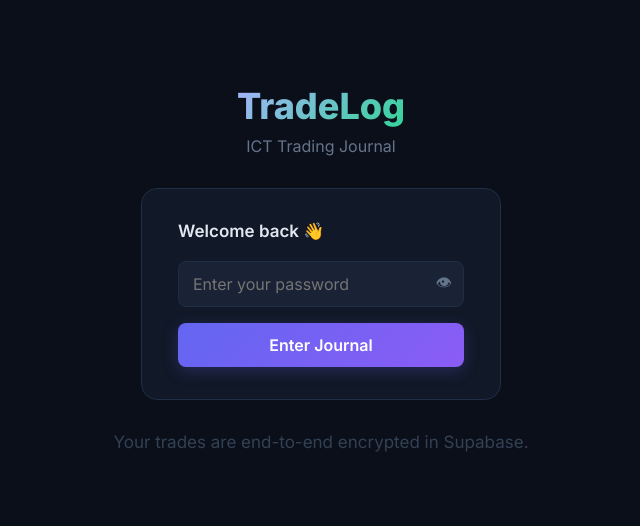
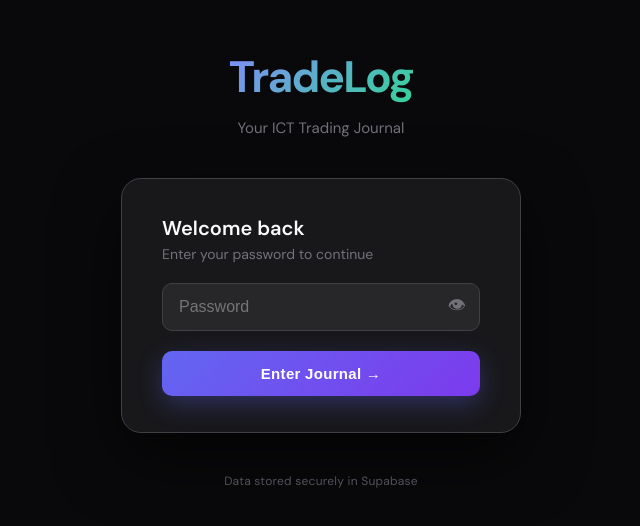
Before and after one commit to kgfxtrader/tradelog, a React (Vite) app: page / in a window 1280 px wide. Shown: the part 132-658 px from the top of the page, without its empty margins (319-959 px from the left). Built offline with nearby package versions, Linux system fonts and the light colour scheme.

Commit message:
premium redesign

```diff
--- a/src/App.jsx
+++ b/src/App.jsx
@@ -2,9 +2,9 @@ import { useState, useEffect, useMemo, useRef, useCallback } from "react";
 import { BarChart, Bar, LineChart, Line, XAxis, YAxis, Tooltip, ResponsiveContainer, Cell, ReferenceLine } from "recharts";
 
 // ─── FONTS ────────────────────────────────────────────────────────────────────
-const FONT_URL = "https://fonts.googleapis.com/css2?family=Inter:wght@400;500;600;700;800;900&family=JetBrains+Mono:wght@400;500;600;700&display=swap";
-const FONT_BODY = "'Inter', sans-serif";
-const FONT_MONO = "'JetBrains Mono', monospace";
+const FONT_URL = "https://fonts.googleapis.com/css2?family=DM+Sans:wght@300;400;500;600;700&family=DM+Mono:wght@400;500&display=swap";
+const FONT_BODY = "'DM Sans', sans-serif";
+const FONT_MONO = "'DM Mono', monospace";
 
 // ─── CONSTANTS ────────────────────────────────────────────────────────────────
 const PAIRS = ["EURUSD","GBPUSD","USDJPY","USDCHF","AUDUSD","NZDUSD","USDCAD","EURGBP","EURJPY","GBPJPY","XAUUSD","GBPCHF","EURCAD","AUDCAD","Other"];
@@ -34,18 +34,21 @@ const TEMPLATES = [
 ];
 
 // ─── THEME ────────────────────────────────────────────────────────────────────
-const G = "#10b981";       // emerald green — wins, positive
-const R = "#f43f5e";       // rose red — losses, negative
-const A = "#f59e0b";       // amber — neutral, warnings
-const BG = "#0b0f19";      // deep navy-black background
-const CARD = "#111827";    // dark navy card
-const CARD2 = "#1a2235";   // slightly lighter card
-const BORDER = "#1f2d45";  // navy border
-const TEXT = "#e2e8f0";    // cool white text
-const M2 = "#64748b";      // slate muted
-const MUTED = "#334155";   // darker slate
-const ACCENT = "#6366f1";  // indigo accent
+const G = "#22c55e";       // green — wins
+const R = "#ef4444";       // red — losses
+const A = "#eab308";       // yellow — BE / neutral
+const BG = "#09090b";      // near-black zinc background
+const CARD = "#18181b";    // zinc-900 card
+const CARD2 = "#27272a";   // zinc-800 inner card
+const BORDER = "#3f3f46";  // zinc-700 border
+const TEXT = "#fafafa";    // zinc-50 white text
+const TEXT2 = "#a1a1aa";   // zinc-400 secondary text
+const M2 = "#71717a";      // zinc-500 muted
+const MUTED = "#52525b";   // zinc-600
+const ACCENT = "#818cf8";  // indigo-400
+const ACCENT2 = "#6366f1"; // indigo-500
 const BC = { Bullish: G, Bearish: R, Neutral: A };
+const SHADOW = "0 1px 3px rgba(0,0,0,0.4), 0 1px 2px rgba(0,0,0,0.3)";
 const SUPABASE_URL = "https://yppvcrlwxgxswruaadkf.supabase.co";
 const SUPABASE_KEY = "eyJhbGciOiJIUzI1NiIsInR5cCI6IkpXVCJ9.eyJpc3MiOiJzdXBhYmFzZSIsInJlZiI6InlwcHZjcmx3eGd4c3dydWFhZGtmIiwicm9sZSI6ImFub24iLCJpYXQiOjE3NzcyMzY3MjQsImV4cCI6MjA5MjgxMjcyNH0.T4Bx0iqW9Ae_hMFXrScjXtBZS8tczc8-1Lpv-SjaBRI";
 
@@ -79,34 +82,35 @@ function LoginScreen({ onLogin }) {
     else { setError(true); setTimeout(() => setError(false), 1500); }
   };
   return (
-    <div style={{ position: "fixed", inset: 0, background: BG, display: "flex", flexDirection: "column", alignItems: "center", justifyContent: "center", gap: 32 }}>
-      <style>{`@import url('${FONT_URL}'); *{box-sizing:border-box}`}</style>
-      {/* Logo */}
+    <div style={{ position: "fixed", inset: 0, background: BG, display: "flex", flexDirection: "column", alignItems: "center", justifyContent: "center", gap: 40 }}>
+      <style>{`@import url('${FONT_URL}'); *{box-sizing:border-box;margin:0;padding:0} body{font-family:${FONT_BODY};-webkit-font-smoothing:antialiased;background:${BG}}`}</style>
       <div style={{ textAlign: "center" }}>
-        <div style={{ fontSize: 36, fontWeight: 800, background: "linear-gradient(135deg, #a5b4fc, #34d399)", WebkitBackgroundClip: "text", WebkitTextFillColor: "transparent", marginBottom: 8, fontFamily: FONT_BODY }}>TradeLog</div>
-        <div style={{ fontSize: 16, color: M2, fontFamily: FONT_BODY }}>ICT Trading Journal</div>
+        <div style={{ fontSize: 44, fontWeight: 700, background: "linear-gradient(135deg, #818cf8, #34d399)", WebkitBackgroundClip: "text", WebkitTextFillColor: "transparent", letterSpacing: "-0.04em", marginBottom: 12, fontFamily: FONT_BODY }}>TradeLog</div>
+        <div style={{ fontSize: 15, color: M2, fontWeight: 400 }}>Your ICT Trading Journal</div>
       </div>
-      {/* Card */}
-      <div style={{ background: CARD, border: "1px solid " + BORDER, borderRadius: 16, padding: "32px 36px", width: "100%", maxWidth: 360, display: "flex", flexDirection: "column", gap: 16 }}>
-        <div style={{ fontSize: 17, fontWeight: 600, color: TEXT, fontFamily: FONT_BODY, marginBottom: 4 }}>Welcome back 👋</div>
+      <div style={{ background: CARD, border: "1px solid " + BORDER, borderRadius: 20, padding: "36px 40px", width: "100%", maxWidth: 400, display: "flex", flexDirection: "column", gap: 20, boxShadow: "0 24px 64px rgba(0,0,0,0.6)" }}>
+        <div>
+          <div style={{ fontSize: 20, fontWeight: 600, color: TEXT, marginBottom: 4 }}>Welcome back</div>
+          <div style={{ fontSize: 14, color: M2 }}>Enter your password to continue</div>
+        </div>
         <div style={{ position: "relative" }}>
           <input
             type={show ? "text" : "password"}
             value={pw}
             onChange={e => setPw(e.target.value)}
             onKeyDown={e => e.key === "Enter" && submit()}
-            placeholder="Enter your password"
+            placeholder="Password"
             autoFocus
-            style={{ width: "100%", padding: "12px 44px 12px 14px", borderRadius: 8, border: "1px solid " + (error ? R : pw ? ACCENT : BORDER), background: CARD2, color: TEXT, fontSize: 16, fontFamily: FONT_BODY, outline: "none", transition: "border-color .2s" }}
+            style={{ width: "100%", padding: "14px 48px 14px 16px", borderRadius: 10, border: "1.5px solid " + (error ? "#ef4444" : pw ? ACCENT : BORDER), background: CARD2, color: TEXT, fontSize: 16, outline: "none", transition: "border-color 0.2s" }}
           />
-          <button onClick={() => setShow(s => !s)} style={{ position: "absolute", right: 12, top: "50%", transform: "translateY(-50%)", background: "none", border: "none", color: M2, cursor: "pointer", fontSize: 16, padding: 0 }}>{show ? "🙈" : "👁"}</button>
-        </div>
-        {error && <div style={{ fontSize: 16, color: R, fontFamily: FONT_BODY, marginTop: -8 }}>Incorrect password. Try again.</div>}
-        <button onClick={submit} style={{ padding: "12px", borderRadius: 8, border: "none", background: "linear-gradient(135deg, #6366f1, #8b5cf6)", color: "#fff", fontSize: 16, fontWeight: 600, cursor: "pointer", fontFamily: FONT_BODY, boxShadow: "0 4px 16px #6366f140" }}>
-          Enter Journal
+          <button onClick={() => setShow(s => !s)} style={{ position: "absolute", right: 14, top: "50%", transform: "translateY(-50%)", background: "none", border: "none", color: M2, cursor: "pointer", fontSize: 18, padding: 0 }}>{show ? "🙈" : "👁"}</button>
+        </div>
+        {error && <div style={{ fontSize: 13, color: "#f87171", fontWeight: 500, marginTop: -10 }}>Incorrect password. Try again.</div>}
+        <button onClick={submit} style={{ padding: "14px", borderRadius: 10, border: "none", background: "linear-gradient(135deg, " + ACCENT2 + ", #7c3aed)", color: "#fff", fontSize: 15, fontWeight: 600, cursor: "pointer", boxShadow: "0 8px 24px " + ACCENT2 + "50", letterSpacing: "0.02em" }}>
+          Enter Journal →
         </button>
       </div>
-      <div style={{ fontSize: 17, color: MUTED, fontFamily: FONT_BODY }}>Your trades are end-to-end encrypted in Supabase.</div>
+      <div style={{ fontSize: 12, color: MUTED, letterSpacing: "0.02em" }}>Data stored securely in Supabase</div>
     </div>
   );
 }
@@ -354,58 +358,74 @@ function TemplatePicker({ value, onChange, direction }) {
 
 // ─── SMALL COMPONENTS ────────────────────────────────────────────────────────
 function Pill({ result }) {
-  const colors = { Win: ["#10b98118","#10b981","#d1fae5"], Loss: ["#f43f5e18","#f43f5e","#ffe4e6"], BE: ["#f59e0b18","#f59e0b","#fef3c7"], Open: [MUTED+"40",M2,"#94a3b8"] };
-  const [bg, border, col] = colors[result] || colors.Open;
-  return <span style={{ background: bg, color: col, border: "1px solid " + border + "50", padding: "2px 9px", borderRadius: 20, fontSize: 16, fontWeight: 600, letterSpacing: 0.3 }}>{result}</span>;
+  const colors = {
+    Win:  { bg: "#16a34a15", border: "#22c55e40", text: "#4ade80" },
+    Loss: { bg: "#dc262615", border: "#ef444440", text: "#f87171" },
+    BE:   { bg: "#ca8a0415", border: "#eab30840", text: "#facc15" },
+    Open: { bg: "#3f3f4620", border: "#52525b40", text: "#a1a1aa" }
+  };
+  const c = colors[result] || colors.Open;
+  return (
+    <span style={{ background: c.bg, color: c.text, border: "1px solid " + c.border, padding: "3px 10px", borderRadius: 6, fontSize: 12, fontWeight: 600, letterSpacing: "0.04em", textTransform: "uppercase" }}>
+      {result}
+    </span>
+  );
 }
 
 function Rr({ v }) {
   const n = parseFloat(v);
-  const c = isNaN(n) ? M2 : n > 0 ? G : n < 0 ? R : A;
-  return <span style={{ color: c, fontFamily: FONT_MONO, fontWeight: 600 }}>{isNaN(n) ? "—" : (n > 0 ? "+" : "") + n.toFixed(2) + "R"}</span>;
+  const c = isNaN(n) ? M2 : n > 0 ? "#4ade80" : n < 0 ? "#f87171" : "#facc15";
+  return <span style={{ color: c, fontFamily: FONT_MONO, fontWeight: 600, fontSize: 14 }}>{isNaN(n) ? "—" : (n > 0 ? "+" : "") + n.toFixed(2) + "R"}</span>;
 }
 
 function StatBox({ label, value, color, sub }) {
   return (
-    <div style={{ background: CARD, border: "1px solid " + BORDER, borderLeft: "3px solid " + (color || ACCENT), borderRadius: 8, padding: "12px 16px", flex: "1 1 100px" }}>
-      <div style={{ fontSize: 16, color: M2, fontWeight: 500, marginBottom: 5, letterSpacing: 0.5 }}>{label}</div>
-      <div style={{ fontSize: 26, fontWeight: 800, color: color || TEXT, fontFamily: FONT_MONO, lineHeight: 1 }}>{value}</div>
-      {sub && <div style={{ fontSize: 16, color: M2, marginTop: 4, fontFamily: FONT_MONO }}>{sub}</div>}
+    <div style={{ background: CARD, border: "1px solid " + BORDER, borderRadius: 14, padding: "20px 22px", flex: "1 1 130px", boxShadow: "0 4px 24px rgba(0,0,0,0.3)", display: "flex", flexDirection: "column", gap: 8 }}>
+      <div style={{ fontSize: 11, fontWeight: 600, color: M2, textTransform: "uppercase", letterSpacing: "0.1em" }}>{label}</div>
+      <div style={{ fontSize: 30, fontWeight: 700, color: color || TEXT, fontFamily: FONT_MONO, lineHeight: 1, letterSpacing: "-0.03em" }}>{value}</div>
+      {sub && <div style={{ fontSize: 12, color: M2, fontFamily: FONT_MONO, marginTop: 2 }}>{sub}</div>}
     </div>
   );
 }
 
 function WBar({ wr, total }) {
+  const col = wr >= 50 ? "#4ade80" : R;
   return (
-    <div style={{ display: "flex", alignItems: "center", gap: 6 }}>
-      <div style={{ width: 60, height: 3, background: BORDER, borderRadius: 2 }}>
-        <div style={{ width: wr + "%", height: "100%", background: wr >= 50 ? G : R, borderRadius: 2 }} />
+    <div style={{ display: "flex", alignItems: "center", gap: 8 }}>
+      <div style={{ width: 80, height: 4, background: CARD2, borderRadius: 4, overflow: "hidden" }}>
+        <div style={{ width: wr + "%", height: "100%", background: col, borderRadius: 4, transition: "width 0.5s ease" }} />
       </div>
-      <span style={{ fontSize: 16, color: wr >= 50 ? G : total ? R : M2, fontFamily: FONT_MONO }}>{total ? wr + "%" : "—"}</span>
+      <span style={{ fontSize: 13, fontWeight: 600, color: col, fontFamily: FONT_MONO, minWidth: 36 }}>{total ? wr + "%" : "—"}</span>
     </div>
   );
 }
 
 function SH({ children, color }) {
-  return <div style={{ fontSize: 17, color: color || M2, fontWeight: 600, marginBottom: 12, letterSpacing: 0.3 }}>{children}</div>;
+  return (
+    <div style={{ fontSize: 11, fontWeight: 700, color: color || M2, textTransform: "uppercase", letterSpacing: "0.1em", marginBottom: 16 }}>
+      {children}
+    </div>
+  );
 }
 
 function ChartTip({ active, payload, label }) {
   if (!active || !payload || !payload.length) return null;
   return (
-    <div style={{ background: "#1a1d28", border: "1px solid " + BORDER, borderRadius: 5, padding: "6px 10px" }}>
-      <div style={{ color: M2, fontSize: 16, marginBottom: 2 }}>{label}</div>
-      {payload.map((p, i) => <div key={i} style={{ color: p.color || TEXT, fontSize: 17, fontFamily: FONT_MONO }}>{p.name}: {typeof p.value === "number" ? p.value.toFixed(2) : p.value}</div>)}
+    <div style={{ background: CARD2, border: "1px solid " + BORDER, borderRadius: 8, padding: "10px 14px", boxShadow: "0 8px 24px rgba(0,0,0,0.4)" }}>
+      <div style={{ color: M2, fontSize: 12, marginBottom: 4, fontWeight: 500 }}>{label}</div>
+      {payload.map((p, i) => (
+        <div key={i} style={{ color: p.color || TEXT, fontSize: 13, fontFamily: FONT_MONO, fontWeight: 600 }}>{p.name}: {typeof p.value === "number" ? p.value.toFixed(2) : p.value}</div>
+      ))}
     </div>
   );
 }
 
 function Stars({ value, onChange }) {
   return (
-    <div style={{ display: "flex", gap: 3 }}>
+    <div style={{ display: "flex", gap: 4 }}>
       {[1, 2, 3, 4, 5].map(n => (
         <span key={n} onClick={() => onChange && onChange(n)}
-          style={{ fontSize: 17, cursor: onChange ? "pointer" : "default", color: n <= (value || 0) ? A : MUTED }}>★</span>
+          style={{ fontSize: 20, cursor: onChange ? "pointer" : "default", color: n <= (value || 0) ? "#facc15" : MUTED, transition: "color 0.15s" }}>★</span>
       ))}
     </div>
   );
@@ -1365,57 +1385,95 @@ function TradingJournal() {
 
   const closedCount = trades.filter(t => t.result !== "Open").length;
 
-  const navStyle = t => ({ padding: "6px 12px", borderRadius: 6, border: "1px solid " + (tab === t ? ACCENT : BORDER), background: tab === t ? ACCENT + "20" : "transparent", color: tab === t ? "#a5b4fc" : M2, cursor: "pointer", fontFamily: FONT_BODY, fontSize: 17, fontWeight: tab === t ? 600 : 400 });
-  const thS = { padding: "7px 9px", fontSize: 16, color: M2, textTransform: "uppercase", letterSpacing: 1.5, textAlign: "left", fontFamily: FONT_MONO, borderBottom: "1px solid " + BORDER, whiteSpace: "nowrap" };
-  const tdS = { padding: "6px 9px", fontSize: 16, color: TEXT, fontFamily: FONT_MONO, borderBottom: "1px solid " + BORDER + "10" };
+  const navStyle = t => ({
+    padding: "7px 16px",
+    borderRadius: 8,
+    border: "none",
+    background: tab === t ? CARD2 : "transparent",
+    color: tab === t ? TEXT : M2,
+    cursor: "pointer",
+    fontFamily: FONT_BODY,
+    fontSize: 14,
+    fontWeight: tab === t ? 600 : 400,
+    transition: "all 0.15s",
+    textTransform: "capitalize"
+  });
+  const thS = { padding: "12px 16px", fontSize: 11, fontWeight: 700, color: M2, textTransform: "uppercase", letterSpacing: "0.08em", textAlign: "left", borderBottom: "1px solid " + BORDER, whiteSpace: "nowrap" };
+  const tdS = { padding: "14px 16px", fontSize: 14, color: TEXT, borderBottom: "1px solid " + BORDER + "60", verticalAlign: "middle" };
 
   return (
     <div style={{ background: BG, minHeight: "100vh", color: TEXT, fontFamily: FONT_BODY }}>
-      <style>{`@import url('${FONT_URL}'); html,body,#root{margin:0;padding:0;width:100%;min-height:100vh;background:${BG};font-size:16px} @keyframes spin{to{transform:rotate(360deg)}} @keyframes slideIn{from{transform:translateX(100%)}to{transform:translateX(0)}} @keyframes pulse{0%,100%{opacity:1}50%{opacity:0.4}} *{box-sizing:border-box;margin:0;padding:0} ::-webkit-scrollbar{width:4px;height:4px} ::-webkit-scrollbar-thumb{background:${MUTED};border-radius:2px} button,input,select,textarea{font-family:${FONT_BODY};font-size:15px}`}</style>
+      <style>{`
+        @import url('${FONT_URL}');
+        html, body, #root { margin:0; padding:0; width:100%; min-height:100vh; background:${BG}; -webkit-font-smoothing:antialiased; }
+        * { box-sizing:border-box; }
+        body { font-family:${FONT_BODY}; color:${TEXT}; font-size:15px; }
+        button, input, select, textarea { font-family:${FONT_BODY}; }
+        ::-webkit-scrollbar { width:5px; height:5px; }
+        ::-webkit-scrollbar-track { background:transparent; }
+        ::-webkit-scrollbar-thumb { background:${MUTED}; border-radius:4px; }
+        @keyframes spin { to { transform:rotate(360deg); } }
+        @keyframes slideIn { from { transform:translateX(100%); opacity:0; } to { transform:translateX(0); opacity:1; } }
+        @keyframes fadeIn { from { opacity:0; transform:translateY(6px); } to { opacity:1; transform:translateY(0); } }
+        @keyframes pulse { 0%,100%{opacity:1} 50%{opacity:0.3} }
+      `}</style>
+
       {!loaded && (
-        <div style={{ position: "fixed", inset: 0, background: BG, display: "flex", flexDirection: "column", alignItems: "center", justifyContent: "center", gap: 20, zIndex: 9999 }}>
-          <span style={{ fontSize: 26, fontWeight: 800, background: "linear-gradient(135deg, #a5b4fc, #34d399)", WebkitBackgroundClip: "text", WebkitTextFillColor: "transparent" }}>TradeLog</span>
-          <div style={{ width: 32, height: 32, border: "3px solid " + MUTED, borderTopColor: ACCENT, borderRadius: "50%", animation: "spin 1s linear infinite" }} />
-          <span style={{ fontSize: 16, color: M2 }}>Loading your trades…</span>
+        <div style={{ position: "fixed", inset: 0, background: BG, display: "flex", flexDirection: "column", alignItems: "center", justifyContent: "center", gap: 24, zIndex: 9999 }}>
+          <div style={{ fontSize: 32, fontWeight: 700, background: "linear-gradient(135deg, #818cf8, #34d399)", WebkitBackgroundClip: "text", WebkitTextFillColor: "transparent", letterSpacing: "-0.03em" }}>TradeLog</div>
+          <div style={{ width: 36, height: 36, border: "3px solid " + MUTED, borderTopColor: ACCENT, borderRadius: "50%", animation: "spin 0.8s linear infinite" }} />
+          <span style={{ fontSize: 14, color: M2, letterSpacing: "0.02em" }}>Loading your trades…</span>
         </div>
       )}
 
       {/* NAV */}
-      <div style={{ borderBottom: "1px solid " + BORDER, padding: "9px 16px", display: "flex", alignItems: "center", justifyContent: "space-between", gap: 6, flexWrap: "wrap", position: "sticky", top: 0, background: BG, zIndex: 50 }}>
-        <div style={{ display: "flex", alignItems: "baseline", gap: 7 }}>
-          <span style={{ fontSize: 16, fontWeight: 800, background: "linear-gradient(135deg, #a5b4fc, #34d399)", WebkitBackgroundClip: "text", WebkitTextFillColor: "transparent" }}>TradeLog</span>
-          <span style={{ fontSize: 16, color: M2, fontWeight: 500 }}>ICT · Forex</span>
+      <div style={{ borderBottom: "1px solid " + BORDER, padding: "0 24px", display: "flex", alignItems: "center", justifyContent: "space-between", gap: 8, position: "sticky", top: 0, background: BG + "ee", backdropFilter: "blur(12px)", zIndex: 50, height: 60 }}>
+        {/* Logo */}
+        <div style={{ display: "flex", alignItems: "center", gap: 16 }}>
+          <div style={{ fontSize: 20, fontWeight: 700, background: "linear-gradient(135deg, #818cf8, #34d399)", WebkitBackgroundClip: "text", WebkitTextFillColor: "transparent", letterSpacing: "-0.02em" }}>TradeLog</div>
+          <div style={{ height: 20, width: 1, background: BORDER }} />
+          <span style={{ fontSize: 13, color: M2, fontWeight: 400 }}>ICT · Forex</span>
+          {stats.total > 0 && (
+            <span style={{ fontSize: 13, padding: "3px 10px", borderRadius: 20, background: (stats.totalR || 0) >= 0 ? G + "15" : R + "15", color: (stats.totalR || 0) >= 0 ? "#4ade80" : "#f87171", fontFamily: FONT_MONO, fontWeight: 600, border: "1px solid " + ((stats.totalR || 0) >= 0 ? G + "30" : R + "30") }}>
+              {(stats.totalR || 0) >= 0 ? "+" : ""}{(stats.totalR || 0).toFixed(2)}R
+            </span>
+          )}
           {loaded && (
-            <span style={{ fontSize: 16, display: "flex", alignItems: "center", gap: 4, color: syncError ? R : syncing ? A : G, fontFamily: FONT_MONO }}>
-              <span style={{ width: 6, height: 6, borderRadius: "50%", background: syncError ? R : syncing ? A : G, display: "inline-block", animation: syncing ? "pulse 1s infinite" : "none" }} />
+            <span style={{ fontSize: 12, display: "flex", alignItems: "center", gap: 5, color: syncError ? "#f87171" : syncing ? "#facc15" : "#4ade80" }}>
+              <span style={{ width: 6, height: 6, borderRadius: "50%", background: "currentColor", display: "inline-block", animation: syncing ? "pulse 1.2s infinite" : "none" }} />
               {syncError ? "Sync error" : syncing ? "Saving…" : "Saved"}
             </span>
           )}
-          {stats.total > 0 && <span style={{ fontSize: 16, padding: "2px 6px", borderRadius: 10, background: (stats.totalR || 0) >= 0 ? G + "20" : R + "20", color: (stats.totalR || 0) >= 0 ? G : R }}>{(stats.totalR || 0) >= 0 ? "+" : ""}{(stats.totalR || 0).toFixed(2)}R</span>}
-        </div>
-        <div style={{ display: "flex", gap: 4, alignItems: "center", flexWrap: "wrap" }}>
-          {["dashboard","log","psychology","coach","analytics"].map(t => <button key={t} onClick={() => setTab(t)} style={navStyle(t)}>{t}</button>)}
-          <button onClick={() => setModal("new")} style={{ padding: "6px 14px", borderRadius: 6, border: "none", background: "linear-gradient(135deg, #6366f1, #8b5cf6)", color: "#fff", cursor: "pointer", fontFamily: FONT_BODY, fontSize: 17, fontWeight: 700, boxShadow: "0 2px 12px #6366f140" }}>+ Log Trade</button>
-          <button onClick={() => { localStorage.removeItem("tradelog_auth"); window.location.reload(); }} style={{ padding: "6px 10px", borderRadius: 6, border: "1px solid " + BORDER, background: "transparent", color: M2, cursor: "pointer", fontFamily: FONT_BODY, fontSize: 17 }} title="Logout">🔒</button>
+        </div>
+        {/* Nav links */}
+        <div style={{ display: "flex", alignItems: "center", gap: 2 }}>
+          {["dashboard","log","psychology","coach","analytics"].map(t => (
+            <button key={t} onClick={() => setTab(t)} style={navStyle(t)}>{t.charAt(0).toUpperCase() + t.slice(1)}</button>
+          ))}
+        </div>
+        {/* Actions */}
+        <div style={{ display: "flex", alignItems: "center", gap: 8 }}>
+          <button onClick={() => setModal("new")} style={{ padding: "8px 18px", borderRadius: 8, border: "none", background: "linear-gradient(135deg, " + ACCENT2 + ", #7c3aed)", color: "#fff", cursor: "pointer", fontFamily: FONT_BODY, fontSize: 14, fontWeight: 600, boxShadow: "0 0 20px " + ACCENT2 + "40", letterSpacing: "0.01em" }}>+ Log Trade</button>
+          <button onClick={() => { localStorage.removeItem("tradelog_auth"); window.location.reload(); }} style={{ width: 36, height: 36, borderRadius: 8, border: "1px solid " + BORDER, background: "transparent", color: M2, cursor: "pointer", fontSize: 15, display: "flex", alignItems: "center", justifyContent: "center" }} title="Logout">🔒</button>
         </div>
       </div>
 
-      <div style={{ padding: "13px 16px", maxWidth: 1020, margin: "0 auto" }}>
+      <div style={{ padding: "28px 24px", maxWidth: 1200, margin: "0 auto" }}>
 
         {/* DASHBOARD */}
         {tab === "dashboard" && (
-          <div style={{ display: "flex", flexDirection: "column", gap: 13 }}>
-            <div style={{ display: "flex", gap: 5, flexWrap: "wrap" }}>
-              <StatBox label="Trades" value={stats.total || 0} />
-              <StatBox label="Win Rate" value={stats.winRate ? stats.winRate.toFixed(1) + "%" : "—"} color={stats.winRate >= 50 ? G : R} sub={stats.wins + "W · " + stats.losses + "L · " + stats.be + "BE"} />
-              <StatBox label="Avg RR" value={stats.avgR ? (stats.avgR > 0 ? "+" : "") + stats.avgR.toFixed(2) + "R" : "—"} color={stats.avgR > 0 ? G : stats.avgR < 0 ? R : M2} />
-              <StatBox label="Total R" value={stats.totalR ? (stats.totalR > 0 ? "+" : "") + stats.totalR.toFixed(2) + "R" : "—"} color={(stats.totalR || 0) >= 0 ? G : R} />
-              <StatBox label="Profit Factor" value={stats.profitFactor ? (isFinite(stats.profitFactor) ? stats.profitFactor.toFixed(2) : "∞") : "—"} color={stats.profitFactor >= 1.5 ? G : stats.profitFactor >= 1 ? A : R} />
-              <StatBox label="Expectancy" value={stats.expectancy ? (stats.expectancy > 0 ? "+" : "") + stats.expectancy.toFixed(2) + "R" : "—"} color={(stats.expectancy || 0) >= 0 ? G : R} />
-            </div>
-            <div style={{ background: CARD, border: "1px solid " + BORDER, borderRadius: 8, padding: 13 }}>
-              <SH>Equity Curve (R)</SH>
-              {curve.length < 2 ? <div style={{ color: M2, textAlign: "center", padding: 22, fontSize: 16 }}>Log 2+ closed trades</div> : (
+          <div style={{ display: "flex", flexDirection: "column", gap: 24, animation: "fadeIn 0.3s ease" }}>
+            <div style={{ display: "flex", gap: 12, flexWrap: "wrap" }}>
+              <StatBox label="Total Trades" value={stats.total || 0} />
+              <StatBox label="Win Rate" value={stats.winRate ? stats.winRate.toFixed(1) + "%" : "—"} color={stats.winRate >= 50 ? "#4ade80" : "#f87171"} sub={stats.wins + "W · " + stats.losses + "L · " + stats.be + "BE"} />
+              <StatBox label="Avg RR" value={stats.avgR ? (stats.avgR > 0 ? "+" : "") + stats.avgR.toFixed(2) + "R" : "—"} color={stats.avgR > 0 ? "#4ade80" : stats.avgR < 0 ? "#f87171" : M2} />
+              <StatBox label="Total R" value={stats.totalR ? (stats.totalR > 0 ? "+" : "") + stats.totalR.toFixed(2) + "R" : "—"} color={(stats.totalR || 0) >= 0 ? "#4ade80" : "#f87171"} />
+              <StatBox label="Profit Factor" value={stats.profitFactor ? (isFinite(stats.profitFactor) ? stats.profitFactor.toFixed(2) : "∞") : "—"} color={stats.profitFactor >= 1.5 ? "#4ade80" : stats.profitFactor >= 1 ? "#facc15" : "#f87171"} />
+              <StatBox label="Expectancy" value={stats.expectancy ? (stats.expectancy > 0 ? "+" : "") + stats.expectancy.toFixed(2) + "R" : "—"} color={(stats.expectancy || 0) >= 0 ? "#4ade80" : "#f87171"} />
+            </div>
+            <div style={{ background: CARD, border: "1px solid " + BORDER, borderRadius: 16, padding: "24px 24px 16px", boxShadow: "0 4px 24px rgba(0,0,0,0.3)" }}>
+              <SH>Equity Curve</SH>
+              {curve.length < 2 ? <div style={{ color: M2, textAlign: "center", padding: "32px 0", fontSize: 14 }}>Log 2+ closed trades to see your curve</div> : (
                 <ResponsiveContainer width="100%" height={145}>
                   <LineChart data={curve}>
                     <XAxis dataKey="i" stroke={BORDER} tick={{ fill: M2, fontSize: 16 }} />
```
